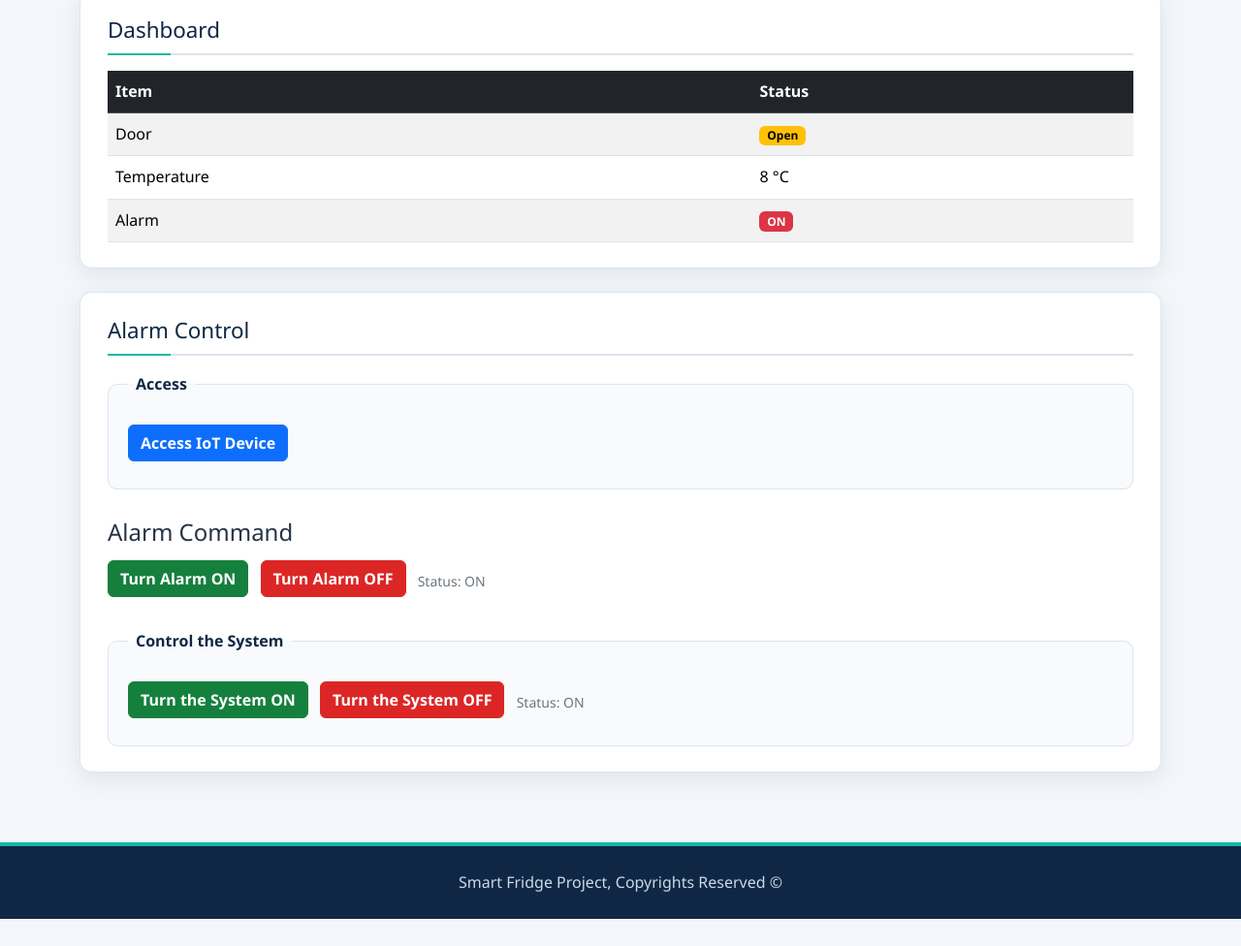
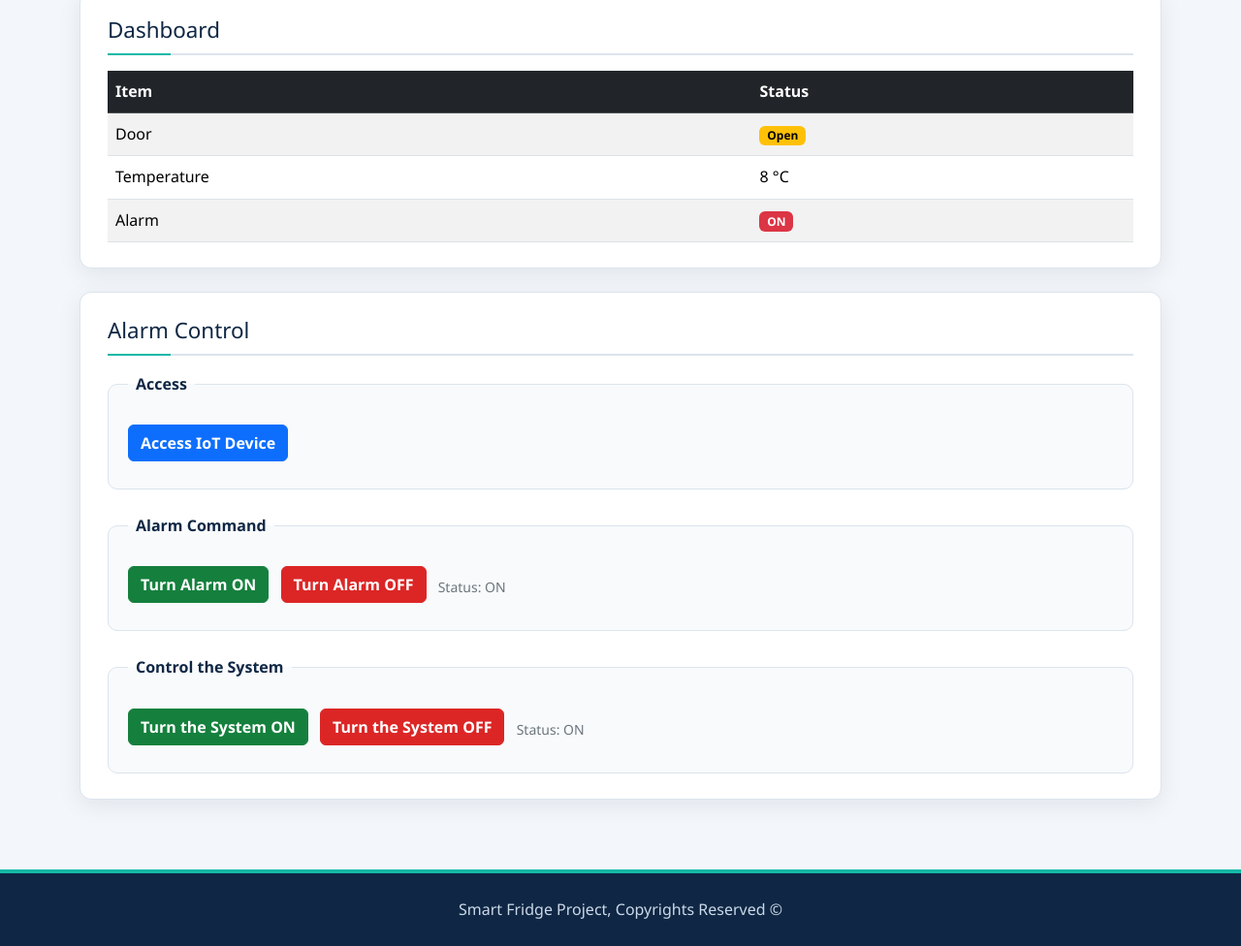
Before and after one commit to Yousef697/Smart_Fridge, a website: page system.html in a window 1280 px wide. Shown: the part 1087-2063 px from the top of the page at 97% size. Before the commit the page ends 2035 px from the top, so only its background shows below. Drawn offline with nearby package versions, Linux system fonts and the light colour scheme.

Commit message:
Update system.html

```diff
--- a/system.html
+++ b/system.html
@@ -96,7 +96,7 @@
                         <button class="btn btn-primary me-2 mb-2" onclick="Puzzle()">Access IoT Device</button>
                     </fieldset>
 
-                    <fieldset class="alerm-panel mb-4">
+                    <fieldset class="alarm-panel mb-4">
                         <legend>Alarm Command</legend>
                         <button type="button" class="btn btn-success me-2 mb-2" id="alarmOnButton">Turn Alarm ON</button>
                         <button type="button" class="btn btn-danger me-2 mb-2" id="alarmOffButton">Turn Alarm OFF</button>
```
